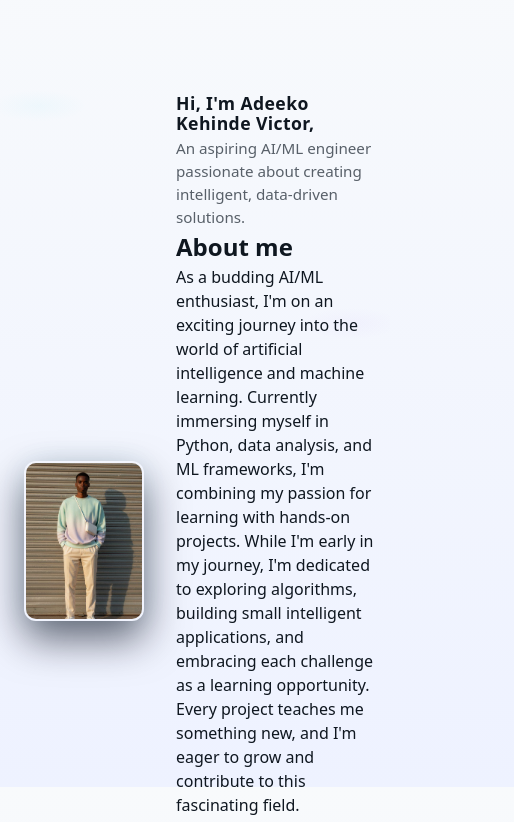
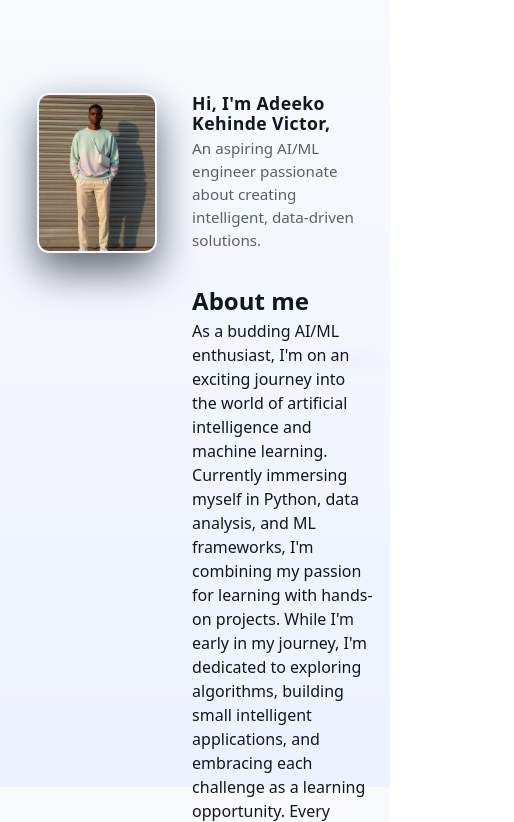
Before and after one commit to Bemaa01/Web-Tutorial, a plain HTML site: page Personal Portfolio/index.html in a window 390 px wide. Shown: the part 57-879 px from the top of the page, 514 px wide, since content can reach past the window. Drawn offline with Linux system fonts and the light colour scheme.

Commit message:
Refactor hero section layout for mobile responsiveness

```diff
--- a/Personal Portfolio/style.css
+++ b/Personal Portfolio/style.css
@@ -82,13 +82,13 @@ html[data-theme="dark"] body, :root[data-theme="dark"] body, body[data-theme="da
 @media (max-width:480px){
 	.profile-photo{width:180px;height:240px}
 
-	/* Keep hero content beside the image on narrow phones: */
-	.hero-grid{flex-direction:row;align-items:center;gap:12px;text-align:left;flex-wrap:nowrap}
-	.hero-photo{flex:0 0 38%;display:flex;align-items:center;justify-content:center}
-	.hero-content{flex:1;padding-left:0.75rem;min-width:0}
-	/* Make heading and lead smaller so they fit beside the image */
+	/* Keep only title and lead beside image on phones */
+	.hero-grid{display:block;text-align:left}
+	.hero-photo{float:left;width:45%;margin-right:15px;margin-bottom:15px}
+	.hero-content{overflow:hidden}
 	.hero-content h1{font-size:1.1rem;line-height:1.15;margin-bottom:0.25rem}
-	.hero-content .lead, p.lead{font-size:0.95rem;margin:0}
+	.hero-content .lead, p.lead{font-size:0.95rem;margin:0 0 1rem 0}
+	.about-brief{clear:both;padding-top:1rem}
 	/* Slightly smaller profile image to improve fit */
 	.profile-photo{width:120px;height:160px}
 }
```
